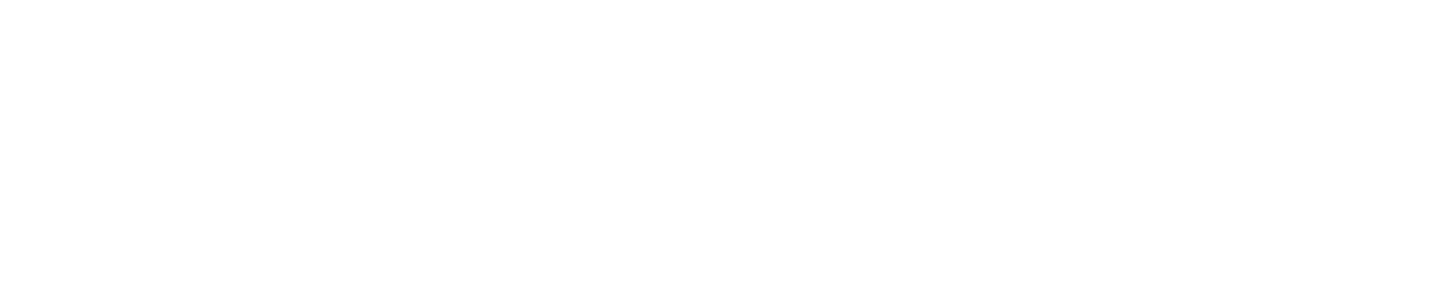
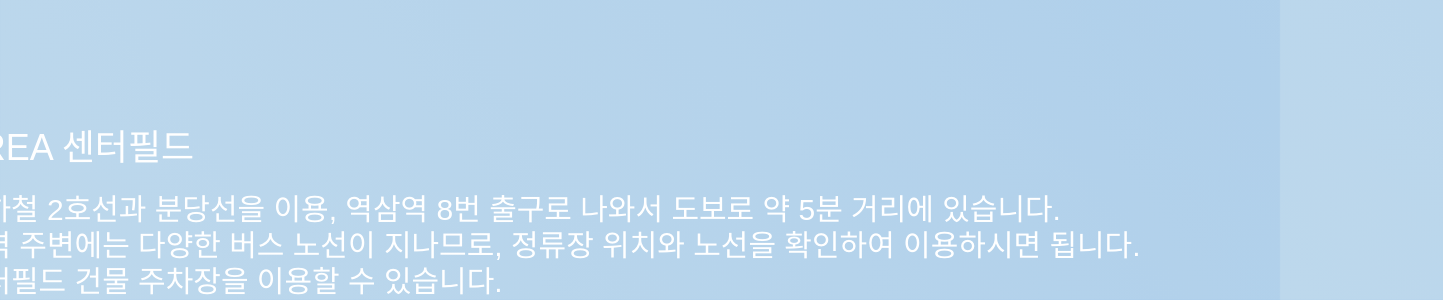
Before and after one commit to AUSG/ausgcon2025, a Next.js app: page / in a window 1280 px wide. Shown: the part 4903-5203 px from the top of the page, 1443 px wide, since content can reach past the window. Before the commit the page ends 4067 px from the top, so only its background shows below. Built offline with nearby package versions, Linux system fonts and the light colour scheme; a web font is replaced by a local one.

Commit message:
feat : 맵섹션 추가

```diff
--- a/src/app/page.tsx
+++ b/src/app/page.tsx
@@ -2,6 +2,7 @@ import Contact from "@/components/contact/TallyForm";
 import DescriptionSection from "@/components/description/DescriptionSection";
 import MainSection from "@/components/main/MainSection";
 import KakaoMap from "@/components/map/KakaoMap";
+import MapSection from "@/components/map/MapSection";
 import ScheduleSection from "@/components/schedule/ScheduleSection";
 import SpeakerSection from "@/components/speakers/SpeakerSection";
 import Timer from "@/components/timer/Timer";
@@ -15,6 +16,7 @@ export default function Home() {
       <DescriptionSection />
       <ScheduleSection />
       <SpeakerSection />
+      <MapSection />
     </div>
   );
 }
--- a/src/components/map/KakaoMap.tsx
+++ b/src/components/map/KakaoMap.tsx
@@ -30,7 +30,22 @@ const KakaoMap = ({
         level: 3, // 확대 수준
       };
 
-      new window.kakao.maps.Map(container, options); // 지도 생성
+      const map = new window.kakao.maps.Map(container, options); // 지도 생성
+
+      const markerPosition = new window.kakao.maps.LatLng(lat, lng);
+
+      const imageSrc = "/image/map_flag.png";
+      const imageSize = new window.kakao.maps.Size(252, 317);
+      const markerImage = new window.kakao.maps.MarkerImage(
+        imageSrc,
+        imageSize,
+      );
+
+      const marker = new window.kakao.maps.Marker({
+        position: markerPosition,
+        map: map, // 여기서 map은 위에서 생성한 지도 객체
+        image: markerImage,
+      });
     }
   }, []);
 
--- /dev/null
+++ b/src/components/map/MapSection.tsx
@@ -0,0 +1,47 @@
+import KakaoMap from "./KakaoMap";
+
+const WIDTH = 1606;
+
+const MapSection = () => {
+  return (
+    <section className="flex flex-col items-center">
+      <h2 className="text-center text-[70px] text-white">HOW TO FIND US</h2>
+      <KakaoMap
+        width={WIDTH}
+        height={815}
+        lat={37.50359690358887}
+        lng={127.04153904751364}
+      />
+      <div
+        style={{ width: WIDTH }}
+        className="flex flex-col text-start text-white"
+      >
+        <div className="mt-11">
+          <p className="text-4xl">AWS KOREA 센터필드</p>
+        </div>
+        <div className="font-pretendard mt-6 text-3xl">
+          <div className="flex gap-9">
+            <span>지하철</span>
+            <p>
+              지하철 2호선과 분당선을 이용, 역삼역 8번 출구로 나와서 도보로 약
+              5분 거리에 있습니다.
+            </p>
+          </div>
+          <div className="flex gap-9">
+            <span>버스</span>
+            <p>
+              역삼역 주변에는 다양한 버스 노선이 지나므로, 정류장 위치와 노선을
+              확인하여 이용하시면 됩니다.
+            </p>
+          </div>
+          <div className="flex gap-9">
+            <span>자가용</span>
+            <p>센터필드 건물 주차장을 이용할 수 있습니다. </p>
+          </div>
+        </div>
+      </div>
+    </section>
+  );
+};
+
+export default MapSection;
--- a/src/components/speakers/SpeakerSection.tsx
+++ b/src/components/speakers/SpeakerSection.tsx
@@ -16,7 +16,7 @@ const SPEAKER_LIST = [
   { Component: ImageSquare, src: "/image/testImage.jpeg" },
 ];
 
-const WIDTH = 274;
+const WIDTH = 274; // TODO : 반응형 적용해야함.
 
 const SpeakerSection = () => {
   return (
```
Also changed, not shown: public/image/map_flag.png (added).
